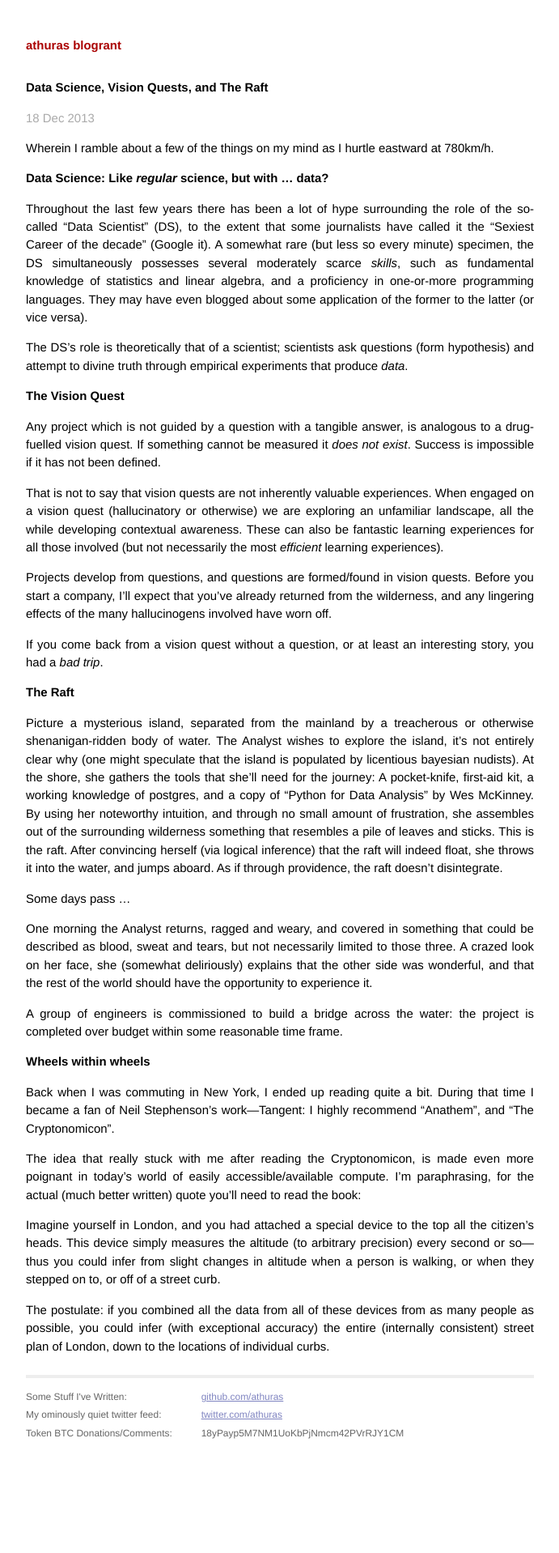
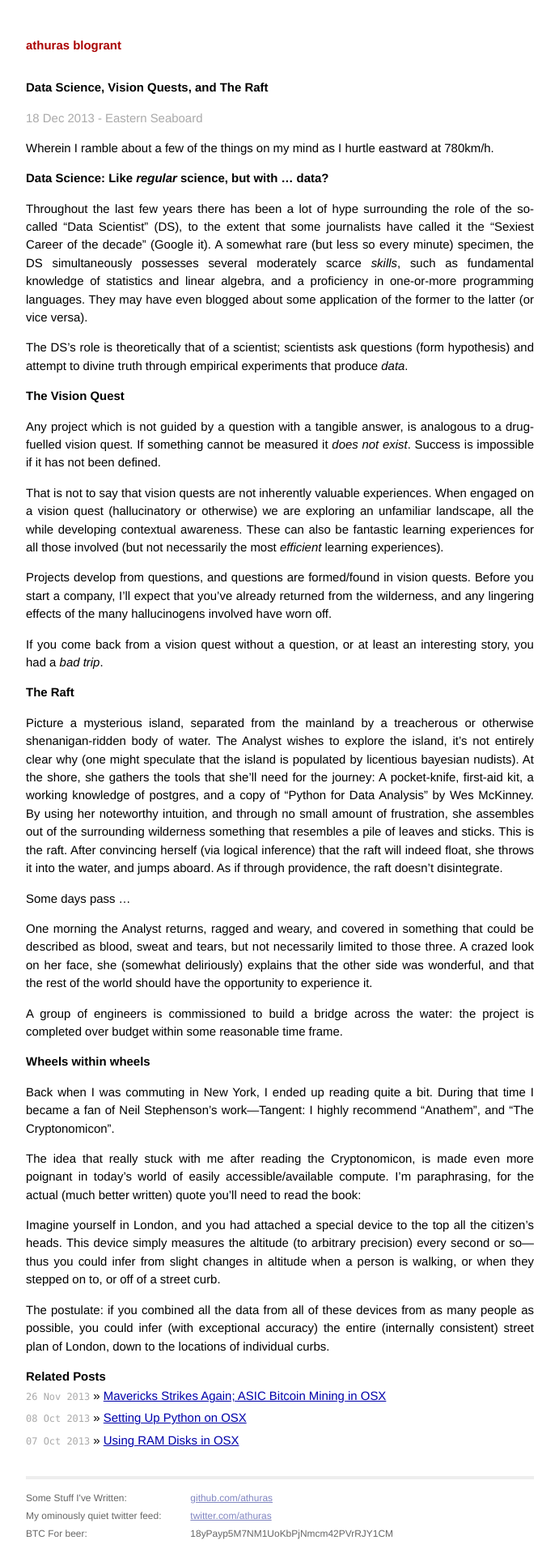
Before and after one commit to athuras/athuras.github.com, a Jekyll site: the page built from _posts/2013-12-18-Data-Science-Vision-Quests-and-The-Raft.markdown, in a window 1280 px wide. Shown: the whole page at 81% size, without its empty margins (294-985 px from the left). Built offline with Jekyll 4.4.1, drawn with Linux system fonts in a browser that asks for light colours; Markdown is read by kramdown in place of the engine named in the settings; before the commit the page ends 1793 px from its top, so only the background shows below that.

Commit message:
update for different styles

```diff
--- a/_layouts/default.html
+++ b/_layouts/default.html
@@ -4,7 +4,7 @@
         <meta charset="utf-8">
         <meta http-equiv="X-UA-Compatible" content="IE=edge,chrome=1">
         <title>{{ page.title }}</title>
-        <meta name="viewport" content="width=device-width">
+        <meta name="author" content="athuras"/>
 
         <!-- syntax highlighting CSS -->
         <link rel="stylesheet" href="/css/syntax.css">
@@ -27,7 +27,7 @@
               <p>
                 Some Stuff I've Written:<br />
                 My ominously quiet twitter feed:<br />
-				Token BTC Donations/Comments:
+				BTC For beer:<br />
               </p>
             </div>
             <div class="contact">
--- a/_layouts/post.html
+++ b/_layouts/post.html
@@ -1,9 +1,15 @@
 ---
 layout: default
 ---
-<h2>{{ page.title }}</h2>
-<p class="meta">{{ page.date | date_to_string }}</p>
-
-<div class="post">
+<div id="post">
 {{ content }}
 </div>
+
+<div id="related">
+	<h2>Related Posts</h2>
+	<ul class="posts">
+		{% for post in site.related_posts limit:3 %}
+		<li><span>{{ post.date | date_to_string }}</span> &raquo; <a href="{{ post.url }}">{{ post.title }}</a></li>
+		{% endfor %}
+	</ul>
+</div>
--- a/_posts/2013-10-07-Using-RAM-Disks-in-OSX.markdown
+++ b/_posts/2013-10-07-Using-RAM-Disks-in-OSX.markdown
@@ -1,7 +1,9 @@
 ---
 layout: post
-title:  "Using RAM Disks in OSX"
+title:  Using RAM Disks in OSX
 ---
+
+# {{ page.title }}
 *turning your IO-bounded problems into CPU-bounded problems*
 
 Like many people I know, my once glorious computer has lost a little of its shine.
--- a/_posts/2013-10-08-Setting-Up-Python-on-OSX.markdown
+++ b/_posts/2013-10-08-Setting-Up-Python-on-OSX.markdown
@@ -1,7 +1,9 @@
 ---
 layout: post
-title: "Setting Up Python on OSX"
+title: Setting Up Python on OSX
 ---
+
+# {{ page.title }}
 
 I frequently find myself setting up Python environments on OSX.
 While it really isn't too tricky, it does bear mentioning that OSX has its own set of idiosynchrasies, (such as the `/Library/Frameworks` directory, and that the system relies on being able to use its own (outdated) libraries.
--- a/_posts/2013-11-26-Mavericks-Strikes-Again-(Bitcoin-Mining-in-OSX).md
+++ b/_posts/2013-11-26-Bitcoin-and-Mavericks.md
@@ -1,7 +1,9 @@
 ---
 layout: post
-title:  "Mavericks Strikes Again: ASIC Bitcoing Mining in OSX"
+title:  Mavericks Strikes Again; ASIC Bitcoin Mining in OSX
 ---
+
+# {{ page.title }}
 
 Admittedly, most of the people I've seen with bitcoin-related hardware/t-shirts/opinions/whatever seem to be pretty technically savvy, and so many of the problems encountered during initial setup are fairly straight forward to solve.
 Additionally, recent updates to cgminer, and bfgminer have probably solved some of the problems I have encounterred.
--- a/_posts/2013-12-18-Data-Science-Vision-Quests-and-The-Raft.markdown
+++ b/_posts/2013-12-18-Data-Science-Vision-Quests-and-The-Raft.markdown
@@ -1,7 +1,11 @@
 ---
 layout: post
-title:  "Data Science, Vision Quests, and The Raft"
+title:  Data Science, Vision Quests, and The Raft
 ---
+
+# {{ page.title }}
+
+<p class="meta"> 18 Dec 2013 - Eastern Seaboard</p>
 
 Wherein I ramble about a few of the things on my mind as I hurtle eastward at 780km/h.
 
```
